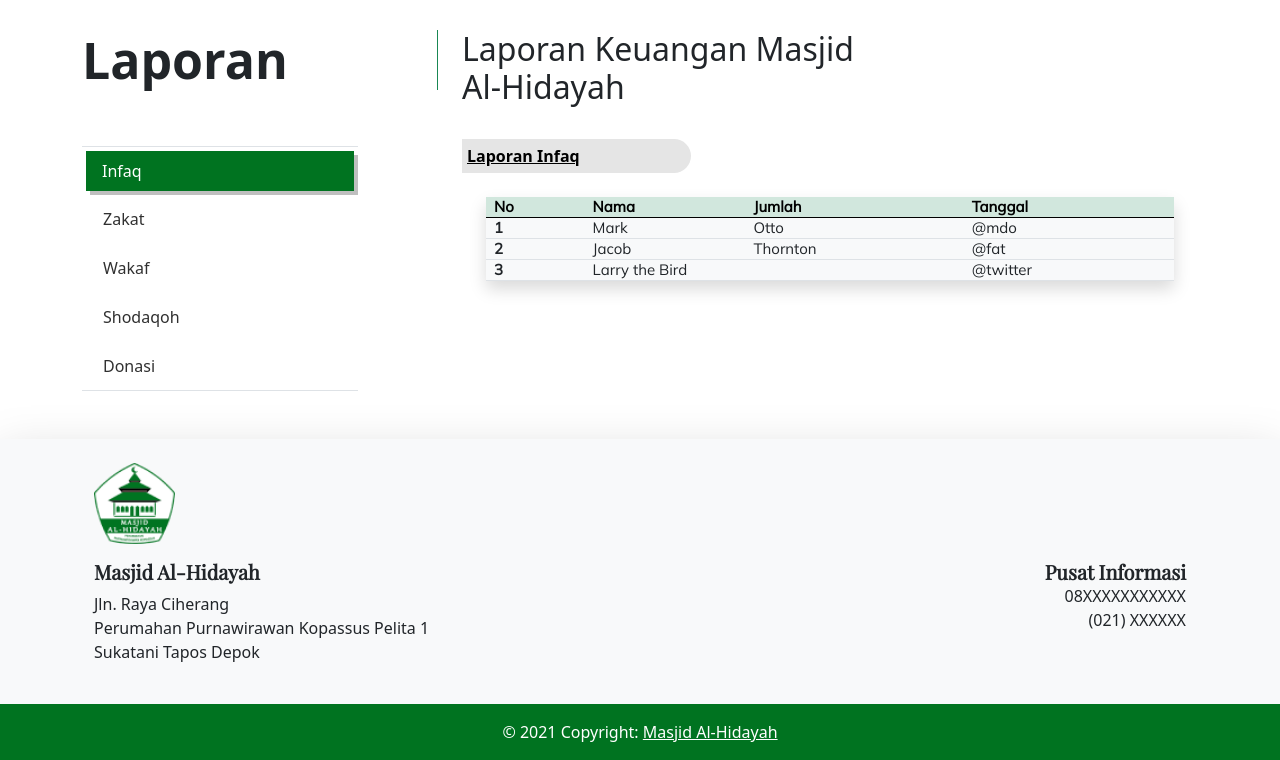
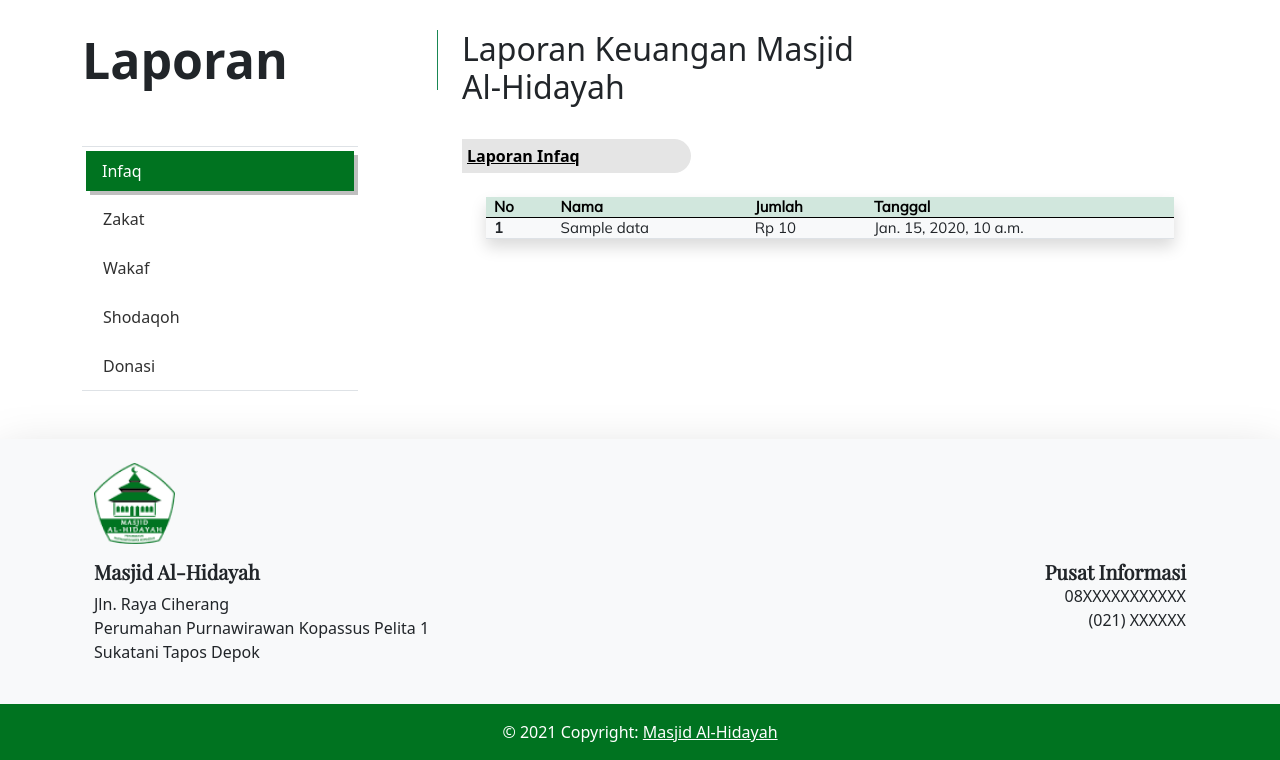
Before and after one commit to yasykurrafii/masjid-al-hidayah, a Django app: template templates/laporan.html in a window 1280 px wide. Shown: the part 172-932 px from the top of the page. Run offline with Django 3.2, Linux system fonts and the light colour scheme; the template is opened without the code that fills it: most values are stand-ins (such as "Sample title", 1, 10 or a date in 2020); some libraries are stand-ins or nearby versions.

Commit message:
menampilkan data di laporan dan kegiatan dari database

```diff
--- a/appmasjid/admin.py
+++ b/appmasjid/admin.py
@@ -10,3 +10,5 @@ admin.site.register(ZakatModel)
 admin.site.register(ShodaqohModel)
 admin.site.register(DonasiModel)
 admin.site.register(JenisShodaqoh)
+admin.site.register(WakafModel)
+admin.site.register(KegiatanModel)
--- a/masjid/settings.py
+++ b/masjid/settings.py
@@ -106,7 +106,7 @@ AUTH_PASSWORD_VALIDATORS = [
 
 LANGUAGE_CODE = 'en-us'
 
-TIME_ZONE = 'UTC'
+TIME_ZONE = 'Asia/Jakarta'
 
 USE_I18N = True
 
--- a/templates/jadwal.html
+++ b/templates/jadwal.html
@@ -59,7 +59,7 @@
                             <div class="card-body">
                                 <h5 class="card-title bold" style="color: #007320;">{{data.title}}</h5>
                                 {% if data.online%}
-                                <a class="btn btn-primary bold" style="background-color: #fcc740; color: black; border: none; font-size: 10px;">KAJIAN ONLINE</a> {% endif %}
+                                <a href='{{data.link}}' class="btn btn-primary bold" style="background-color: #fcc740; color: black; border: none; font-size: 10px;">KAJIAN ONLINE</a> {% endif %}
                                 <div class="playfair">
                                     <h5 class="card-title">{{data.penceramah}}</h5>
                                     <div class="row" style="color: #888888">
@@ -107,7 +107,7 @@
                             <div class="card-body">
                                 <h5 class="card-title bold" style="color: #007320;">{{data.title}}</h5>
                                 {% if data.online%}
-                                <a class="btn btn-primary bold" style="background-color: #fcc740; color: black; border: none; font-size: 10px;">KAJIAN ONLINE</a> {% endif %}
+                                <a class="btn btn-primary bold disabled" style="background-color: #fcc740; color: black; border: none; font-size: 10px;">KAJIAN ONLINE</a> {% endif %}
                                 <div class="playfair">
                                     <h5 class="card-title">{{data.penceramah}}</h5>
                                     <div class="row" style="color: #888888">
--- a/templates/laporan.html
+++ b/templates/laporan.html
@@ -69,23 +69,17 @@
                         </tr>
                     </thead>
                     <tbody>
+
+                        {% for data in infaq %}
                         <tr>
-                            <th scope="row">1</th>
-                            <td>Mark</td>
-                            <td>Otto</td>
-                            <td>@mdo</td>
+                            <th scope="row">{{data.id}}</th>
+                            <td>{{data.nama}}</td>
+                            <td>Rp {{data.jumlah}}</td>
+                            <td>{{data.tanggal}}</td>
                         </tr>
-                        <tr>
-                            <th scope="row">2</th>
-                            <td>Jacob</td>
-                            <td>Thornton</td>
-                            <td>@fat</td>
-                        </tr>
-                        <tr>
-                            <th scope="row">3</th>
-                            <td colspan="2">Larry the Bird</td>
-                            <td>@twitter</td>
-                        </tr>
+                        {% endfor %}
+
+
                     </tbody>
                 </table>
             </div>
@@ -115,29 +109,24 @@
                         <tr>
                             <th scope="col">No</th>
                             <th scope="col">Nama</th>
+                            <th scope="col">Total</th>
                             <th scope="col">Tanggal</th>
-                            <th scope="col">Total</th>
                             <th scope="col">Jenis Zakat</th>
                         </tr>
                     </thead>
                     <tbody>
+
+                        {% for data in zakat %}
                         <tr>
-                            <th scope="row">1</th>
-                            <td>Mark</td>
-                            <td>Otto</td>
-                            <td>@mdo</td>
+                            <th scope="row">{{data.id}}</th>
+                            <td>{{data.nama}}</td>
+                            <td>{{data.total}}</td>
+                            <td>{{data.tanggal}}</td>
+                            <td>{{data.jenis}}</td>
                         </tr>
-                        <tr>
-                            <th scope="row">2</th>
-                            <td>Jacob</td>
-                            <td>Thornton</td>
-                            <td>@fat</td>
-                        </tr>
-                        <tr>
-                            <th scope="row">3</th>
-                            <td colspan="2">Larry the Bird</td>
-                            <td>@twitter</td>
-                        </tr>
+                        {% endfor %}
+
+
                     </tbody>
                 </table class="table-success">
             </div>
```
Also changed, not shown: appmasjid/models.py (+23 -4 lines), appmasjid/views.py (+18 -2 lines), templates/home.html (+7 -6 lines), appmasjid/migrations/0008_auto_20210520_0646.py (added), appmasjid/migrations/0009_auto_20210520_0648.py (added), appmasjid/migrations/0010_wakafmodel.py (added), appmasjid/migrations/0011_jadwalmodel_link.py (added), appmasjid/migrations/0012_kegiatanmodel.py (added), appmasjid/migrations/0013_auto_20210520_0805.py (added), appmasjid/migrations/0014_auto_20210520_0811.py (added), db.sqlite3, thumbnail/2021/05/20/WD2_CA_15_Lenny.jpg (added), 1 other file.
